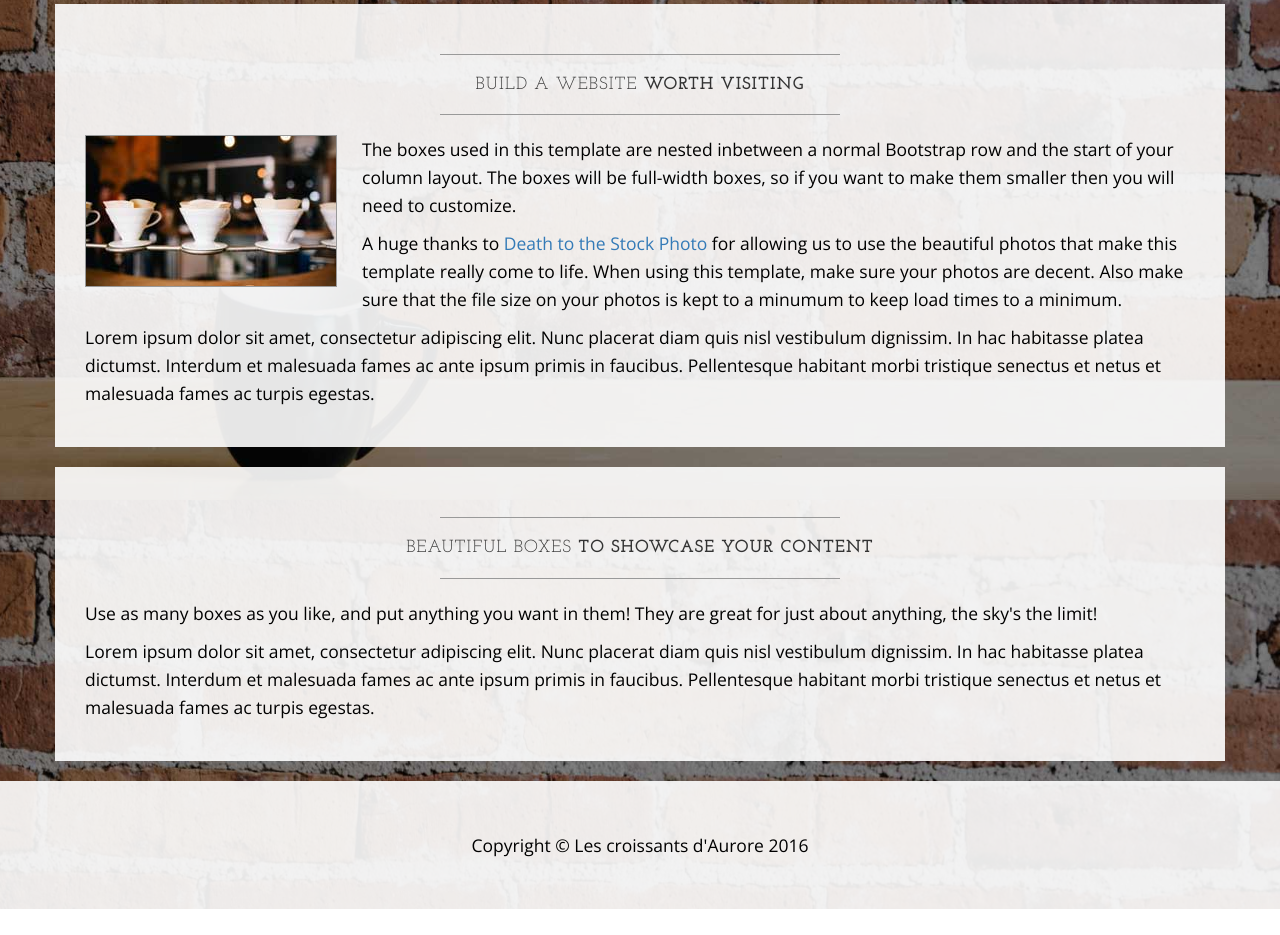
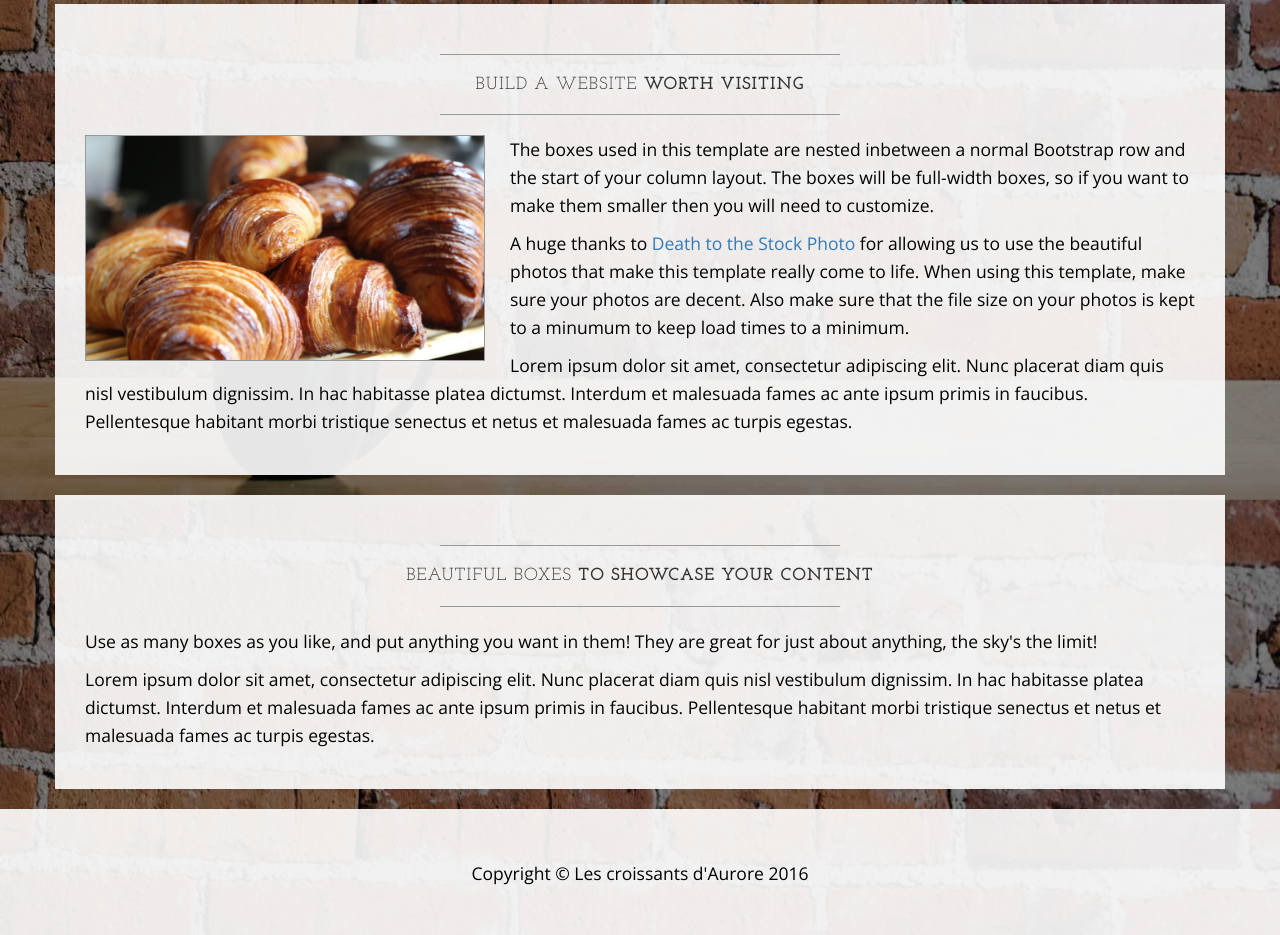
Before and after one commit to Guillaume853/croissants-lp, a plain HTML site: page index.html in a window 1280 px wide. Shown: the part 1100-2035 px from the top of the page. Before the commit the page ends 2009 px from the top, so only its background shows below. Drawn offline with nearby package versions, Linux system fonts and the light colour scheme.

Commit message:
change picture croissants

```diff
--- a/index.html
+++ b/index.html
@@ -127,7 +127,7 @@
                         <strong>worth visiting</strong>
                     </h2>
                     <hr>
-                    <img class="img-responsive img-border img-left" src="img/intro-pic.jpg" alt="">
+                    <img class="img-responsive img-border img-left" src="img/croissants.jpg"" alt="" width = 400px >
                     <hr class="visible-xs">
                     <p>The boxes used in this template are nested inbetween a normal Bootstrap row and the start of your column layout. The boxes will be full-width boxes, so if you want to make them smaller then you will need to customize.</p>
                     <p>A huge thanks to <a href="http://join.deathtothestockphoto.com/" target="_blank">Death to the Stock Photo</a> for allowing us to use the beautiful photos that make this template really come to life. When using this template, make sure your photos are decent. Also make sure that the file size on your photos is kept to a minumum to keep load times to a minimum.</p>
```
Also changed, not shown: img/croissants.jpg (added).
